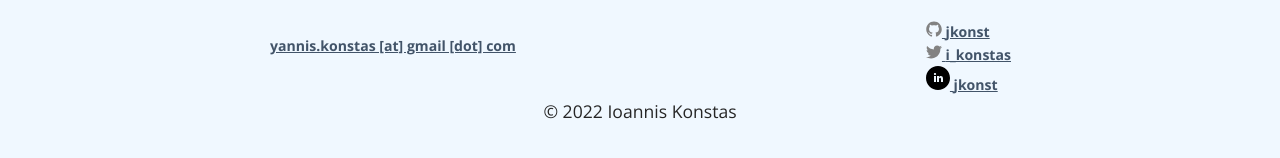
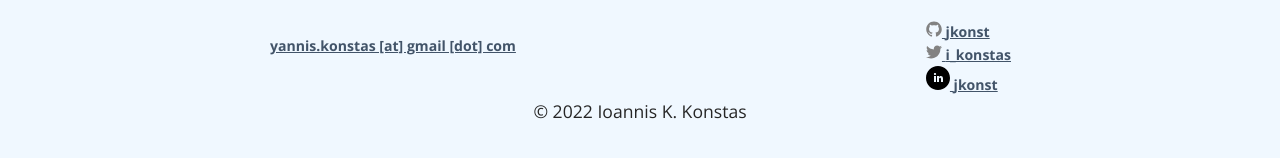
Before and after one commit to jkonst/jkonst.github.io, a Jekyll site: the page built from blog/index.html, in a window 1280 px wide. Shown: the part 711-869 px from the top of the page. Built offline with Jekyll 4.4.1, drawn with Linux system fonts in a browser that asks for light colours; some web fonts are replaced.

Commit message:
update contact

```diff
--- a/_includes/footer.html
+++ b/_includes/footer.html
@@ -36,7 +36,7 @@
                   </div>
                 </div>
 
-      © {{ 'now' | date: "%Y" }} Ioannis Konstas
+      © {{ 'now' | date: "%Y" }} Ioannis K. Konstas
        </div>
 
 
```
